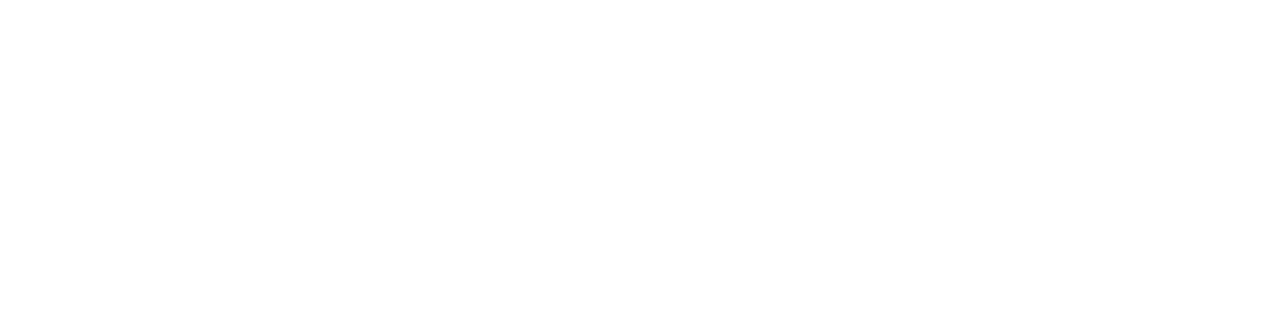
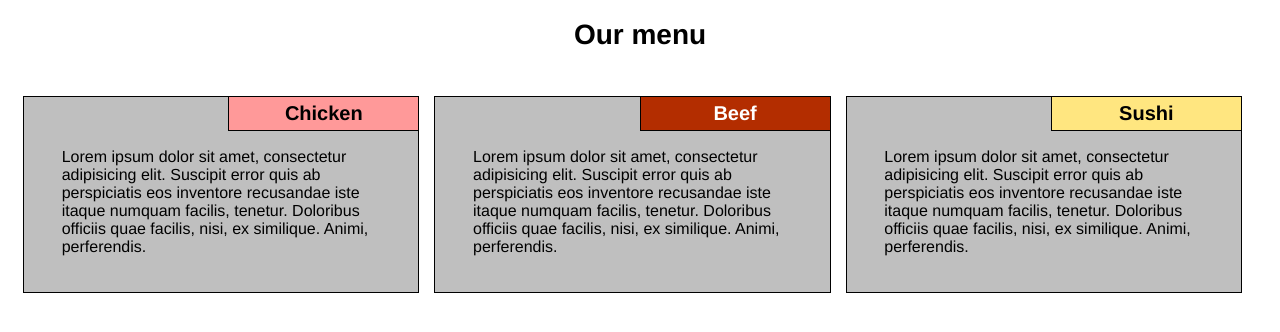
Before and after one commit to ericnida/htmlmoduletwo, a plain HTML site: page index.html in a window 1280 px wide. Drawn offline with Linux system fonts and the light colour scheme.

Commit message:
Full module two solution

```diff
--- a/css/styles.css
+++ b/css/styles.css
@@ -1,23 +1,72 @@
 /********** Base styles **********/
 * {
-  box-sizing: border-box;
+    box-sizing: border-box;
 }
+
+body {
+	font-family: Helvetica;
+}
+
 h1 {
-  margin-bottom: 15px;
+    margin-right: auto;
+    margin-left: auto;
+    margin-bottom: 30px;
+    text-align: center;
+    font-size: 175%;
 }
+
+h3 {
+    position: absolute;
+    right: 0px;
+	top: 0px;
+	border: 1px solid black;
+	border-top: none;
+	border-right: none;
+	margin-top: 0px;
+	margin-right: 0px;
+	padding: 5px 15px 5px 15px;
+	width: 190px;
+	text-align: center;
+	font-size: 125%;
+}
+
+h3#chicken {
+	background: #ff9999;
+}
+
+h3#beef {
+	background: #b32d00;
+	color: white;
+}
+
+h3#sushi {
+	background: #ffe680;
+}
+
+.section {
+  	background-color: #bfbfbf;
+    border: 1px solid black;
+    position: relative;
+    margin-right: 15px;
+    margin-left: auto;
+    margin-bottom: 15px;
+    padding: 20px;
+    padding-top: 35px;
+    overflow: hidden;
+ 	min-height: 170px;
+}
+
 p {
-  border: 1px solid black;
-  background-color: #A52A2A;
-  width: 90%;
-  height: 150px;
-  margin-right: auto;
-  margin-left: auto;
-  font-family: Helvetica;
-  color: white;
+    width: 90%;
+    margin-right: auto;
+    margin-left: auto;
 }
+
 /* Simple Responsive Framework. */
 .row {
-  width: 100%;
+  	width: 100%;
+  	margin: 0;
+  	padding: 15px;
 }
 /********** Large devices only **********/
 @media (min-width: 992px) {
@@ -104,43 +153,43 @@ p {
   }
 /********** Small devices only **********/
 @media (max-width: 767px) {
-  .col-md-1, .col-md-2, .col-md-3, .col-md-4, .col-md-5, .col-md-6, .col-md-7, .col-md-8, .col-md-9, .col-md-10, .col-md-11, .col-md-12 {
+  .col-sm-1, .col-sm-2, .col-sm-3, .col-sm-4, .col-sm-5, .col-sm-6, .col-sm-7, .col-sm-8, .col-sm-9, .col-sm-10, .col-sm-11, .col-sm-12 {
     float: left;
   }
-  .col-md-1 {
+  .col-sm-1 {
     width: 8.33%;
   }
-  .col-md-2 {
+  .col-sm-2 {
     width: 16.66%;
   }
-  .col-md-3 {
+  .col-sm-3 {
     width: 25%;
   }
-  .col-md-4 {
+  .col-sm-4 {
     width: 33.33%;
   }
-  .col-md-5 {
+  .col-sm-5 {
     width: 41.66%;
   }
-  .col-md-6 {
+  .col-sm-6 {
     width: 50%;
   }
-  .col-md-7 {
+  .col-sm-7 {
     width: 58.33%;
   }
-  .col-md-8 {
+  .col-sm-8 {
     width: 66.66%;
   }
-  .col-md-9 {
+  .col-sm-9 {
     width: 74.99%;
   }
-  .col-md-10 {
+  .col-sm-10 {
     width: 83.33%;
   }
-  .col-md-11 {
+  .col-sm-11 {
     width: 91.66%;
   }
-  .col-md-12 {
+  .col-sm-12 {
     width: 100%;
   }
 }
--- a/index.html
+++ b/index.html
@@ -0,0 +1,35 @@
+<!DOCTYPE html>
+<html>
+  <head>
+  <meta charset="utf-8">
+  <title>Our menu</title>
+  <meta name="viewport" content="width=device-width, initial-scale=1">
+  <link rel="stylesheet" href="css/styles.css">
+</head>
+
+<body>
+
+  <h1>Our menu</h1>
+
+  <div class="row">
+    <div class="col-lg-4 col-md-6 col-sm-12">
+      <div class="section">
+        <h3 id="chicken">Chicken</h3>
+        <p>Lorem ipsum dolor sit amet, consectetur adipisicing elit. Suscipit error quis ab perspiciatis eos inventore recusandae iste itaque numquam facilis, tenetur. Doloribus officiis quae facilis, nisi, ex similique. Animi, perferendis.</p>
+      </div>
+    </div>
+    <div class="col-lg-4 col-md-6 col-sm-12">
+      <div class="section">
+        <h3 id="beef">Beef</h3>
+        <p>Lorem ipsum dolor sit amet, consectetur adipisicing elit. Suscipit error quis ab perspiciatis eos inventore recusandae iste itaque numquam facilis, tenetur. Doloribus officiis quae facilis, nisi, ex similique. Animi, perferendis.</p>
+      </div>
+    </div>
+    <div class="col-lg-4 col-md-12 col-sm-12">
+      <div class="section">
+        <h3 id="sushi">Sushi</h3>
+        <p>Lorem ipsum dolor sit amet, consectetur adipisicing elit. Suscipit error quis ab perspiciatis eos inventore recusandae iste itaque numquam facilis, tenetur. Doloribus officiis quae facilis, nisi, ex similique. Animi, perferendis.</p>
+      </div>
+    </div>
+  </div>
+
+</body>
```
